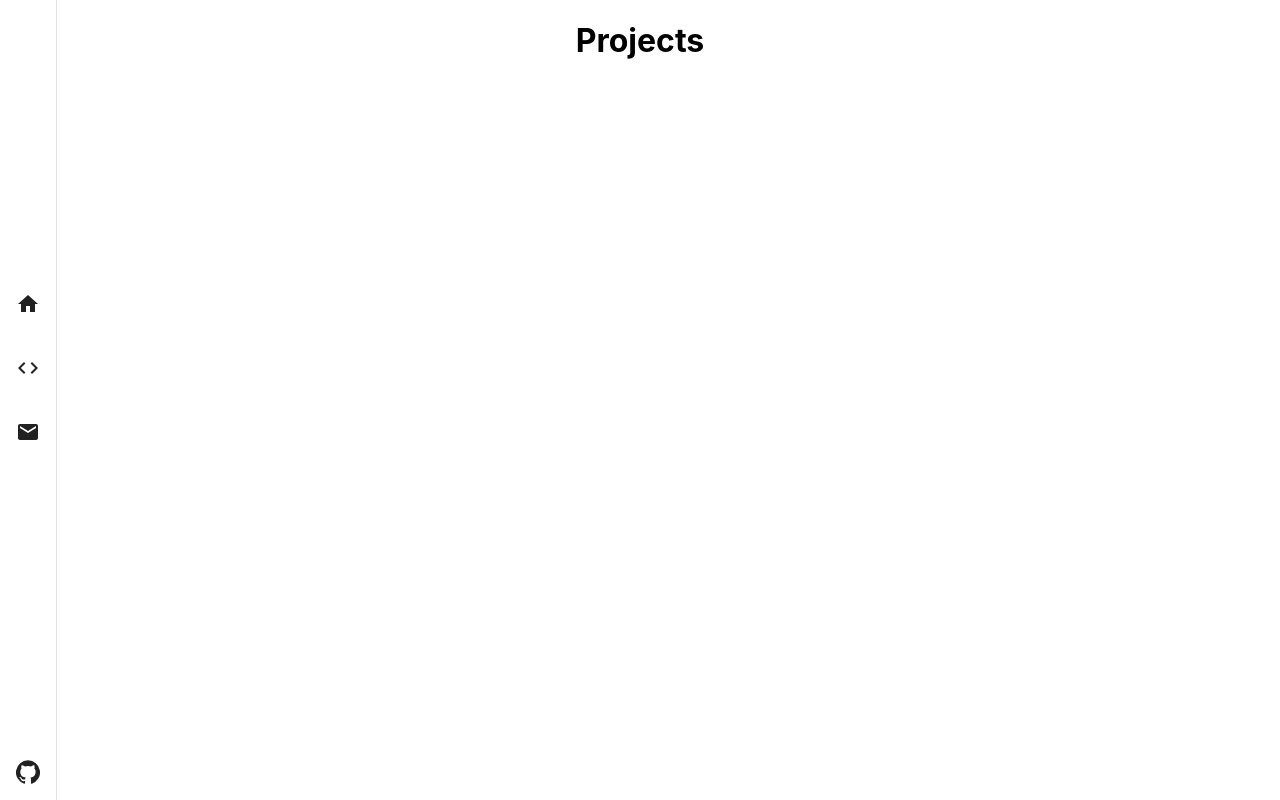
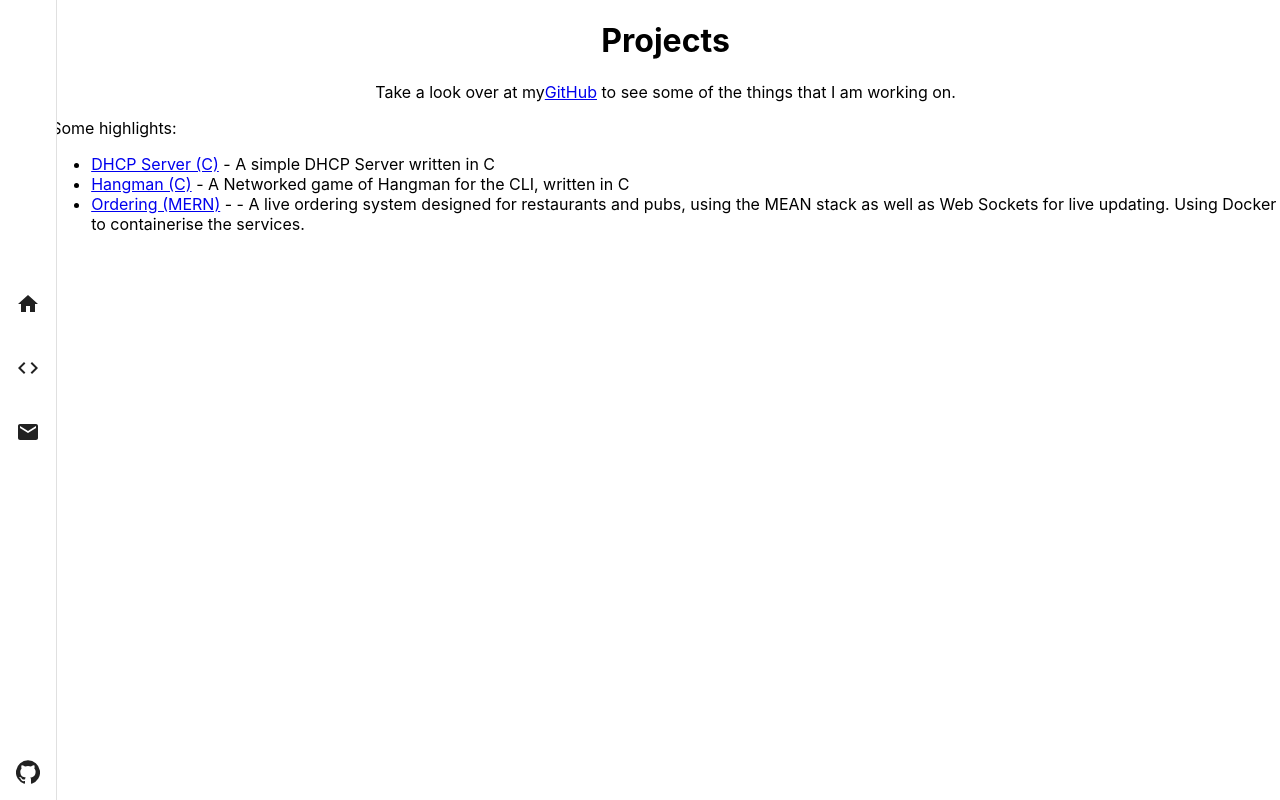
Before and after one commit to maxstanley/maxstanley.uk, a React (Create React App) app: page /#/projects in a window 1280 px wide. Built offline with nearby package versions, Linux system fonts and the light colour scheme.

Commit message:
Added Basic Content

```diff
--- a/src/App.css
+++ b/src/App.css
@@ -1,3 +1,4 @@
 .App {
   text-align: center;
+  padding-left: 4vw;
 }
--- a/src/pages/Contact/Contact.tsx
+++ b/src/pages/Contact/Contact.tsx
@@ -4,6 +4,10 @@ export default function Contact() {
   return (
     <div>
       <h1>Contact Me</h1>
+      <p>
+        Email me at
+        <a href="mailto:contact@maxstanley.uk">contact@maxstanley.uk</a>
+      </p>
     </div>
   );
 }
--- a/src/pages/Home/Home.tsx
+++ b/src/pages/Home/Home.tsx
@@ -4,6 +4,7 @@ export default function Home() {
   return (
     <div>
       <h1>Max Stanley</h1>
+      <p>This is a work in progress....</p>
     </div>
   );
 }
--- /dev/null
+++ b/src/pages/Projects/Projects.css
@@ -0,0 +1,3 @@
+.project-list {
+  text-align: left;
+}
--- a/src/pages/Projects/Projects.tsx
+++ b/src/pages/Projects/Projects.tsx
@@ -1,9 +1,42 @@
 import React from "react";
+
+import "./Projects.css";
 
 export default function Projects() {
   return (
     <div>
       <h1>Projects</h1>
+      <p>
+        Take a look over at my
+        <a href="https://github.com/maxstanley">GitHub</a>
+{' '}
+to see some of the
+        things that I am working on.
+</p>
+      <p className="project-list">Some highlights:</p>
+      <ul className="project-list">
+        <li>
+          <a href="https://github.com/maxstanley/dh-c-p-server">
+            DHCP Server (C)
+          </a>
+{" "}
+          - A simple DHCP Server written in C
+        </li>
+        <li>
+          <a href="https://github.com/maxstanley/Hangman">Hangman (C)</a>
+{' '}
+- A
+          Networked game of Hangman for the CLI, written in C
+</li>
+        <li>
+          <a href="https://github.com/maxstanley/ordering">Ordering (MERN)</a>
+{' '}
+-{" "}
+          - A live ordering system designed for restaurants and pubs, using the
+          MEAN stack as well as Web Sockets for live updating. Using Docker to
+          containerise the services.
+        </li>
+      </ul>
     </div>
   );
 }
```
Also changed, not shown: 2 other files (tests, documents, lock files or other folders).
